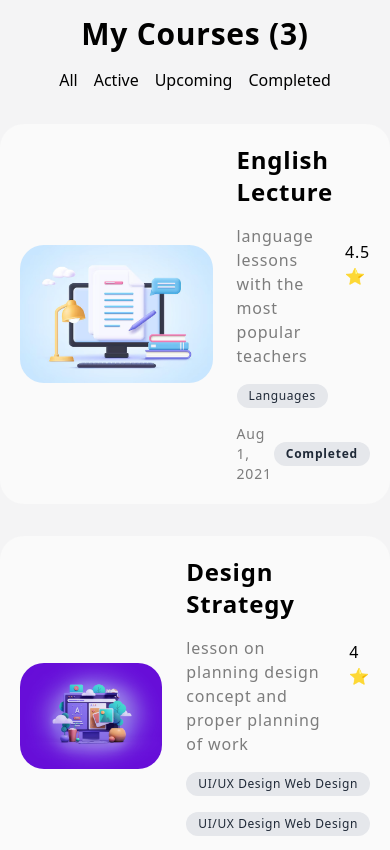
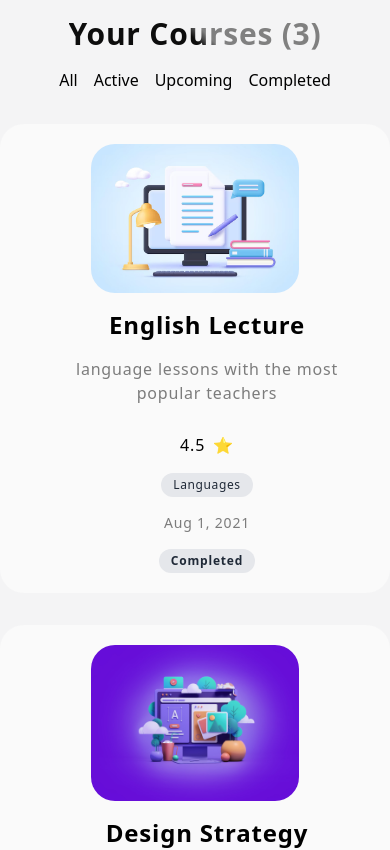
Before and after one commit to AmirHossein-Kargar/course-list-app, a React (Vite) app: page / in a window 390 px wide. Shown: the top 850 px of the page. Built offline with nearby package versions, Linux system fonts and the light colour scheme.

Commit message:
style: :iphone: Improve Responsive Design

```diff
--- a/index.html
+++ b/index.html
@@ -5,7 +5,7 @@
     <meta name="viewport" content="width=device-width, initial-scale=1.0" />
     <title>Course List Application</title>
     <link rel="stylesheet" href="src/output.css">
-    <link rel="shortcut icon" href="/public/images/fav-icon.png" type="image/x-icon">
+    <link rel="shortcut icon" href="/src//assets/images/fav-icon.png" type="image/x-icon">
   </head>
   <body>
     <div class="root"></div>
--- a/src/Components/CourseCard.jsx
+++ b/src/Components/CourseCard.jsx
@@ -1,7 +1,7 @@
 function CourseCard({ course }) {
   return (
     <div className="course-item p-5 rounded-3xl bg-zinc-50 mb-8 tracking-wider">
-      <div className="flex items-center">
+      <div className="flex flex-col sm:flex-row items-center">
         <div className="course-item__img">
           <img
             src={course.imageUrl}
@@ -26,12 +26,15 @@
 
 function CourseCardBody({ title, description, rate }) {
   return (
-    <div className="course-item__body flex justify-between items-center gap-3 flex-1">
-      <div>
+    <div className="course-item__body flex justify-between items-center gap-3 flex-1 flex-col sm:flex-row">
+      <div className="text-center sm:text-start mt-4 sm:mt-0">
         <h2 className="text-2xl font-extrabold">{title}</h2>
         <p className="text-base text-dark my-4">{description}</p>
       </div>
-      <div className="rate font-medium">{rate} ⭐</div>
+      <div className="rate font-medium flex justify-center items-center">
+        <span className="mr-2">{rate}</span>
+        <span>⭐</span>
+      </div>
     </div>
   );
 }
@@ -45,7 +48,7 @@
 
   return (
     <div className="course-item__footer">
-      <div className="tags flex gap-4 mb-4 flex-col w-max md:flex-row">
+      <div className="tags flex my-4 flex-col sm:flex-row items-center gap-4 sm:items-end sm:justify-start">
         {course.tags.map((tag) => (
           <span
             key={tag}
@@ -55,7 +58,7 @@
           </span>
         ))}
       </div>
-      <div className="caption flex items-center justify-between">
+      <div className="caption flex justify-center items-center flex-col gap-4 sm:flex-row sm:justify-between">
         <div className="date text-dark text-sm">
           {startedAt}
         </div>
--- a/src/Components/Header.jsx
+++ b/src/Components/Header.jsx
@@ -2,12 +2,12 @@
 function Header() {
   return (
     <div className="course-status flex gap-4 flex-col justify-center items-center">
-      <h1 className="text-3xl font-bold mt-4 tracking-wide">
-        My Courses (3)
+      <h1 className="text-3xl font-bold mt-4 tracking-wide text-gradient">
+        Your Courses (3)
       </h1>
       <div className="flex gap-4">
-        {courseStatus.map(status => {
-          return <button key={status}>{status}</button>
+        {courseStatus.map((status) => {
+          return <button key={status}>{status}</button>;
         })}
       </div>
     </div>
--- a/src/index.css
+++ b/src/index.css
@@ -1,8 +1,18 @@
 :root {
-    background-color: #f4f4f5;
-    max-width: 1280px;
-    margin: 0 auto
+  background-color: #f4f4f5;
+  max-width: 1280px;
+  margin: 0 auto;
 }
 @tailwind base;
 @tailwind components;
 @tailwind utilities;
+
+@layer components {
+  .text-gradient {
+ color: #0d0d0d;
+ background-image: linear-gradient(45deg, #0d0d0d 48%, #808080 54%);
+ background-clip: text;
+ -webkit-background-clip: text;
+ -webkit-text-fill-color: transparent;
+  }
+}
--- a/src/output.css
+++ b/src/output.css
@@ -1,7 +1,7 @@
 :root {
   background-color: #f4f4f5;
   max-width: 1280px;
-  margin: 0 auto
+  margin: 0 auto;
 }
 
 *, ::before, ::after {
@@ -55,7 +55,7 @@
   --tw-contain-size:  ;
   --tw-contain-layout:  ;
   --tw-contain-paint:  ;
-  --tw-contain-style:
+  --tw-contain-style:  ;
 }
 
 ::backdrop {
@@ -109,7 +109,7 @@
   --tw-contain-size:  ;
   --tw-contain-layout:  ;
   --tw-contain-paint:  ;
-  --tw-contain-style:
+  --tw-contain-style:  ;
 }
 
 /*
@@ -563,241 +563,340 @@
 .container {
   width: 100%;
   margin-right: auto;
-  margin-left: auto
+  margin-left: auto;
 }
 
 @media (min-width: 640px) {
   .container {
-    max-width: 640px
+    max-width: 640px;
   }
 }
 
 @media (min-width: 768px) {
   .container {
-    max-width: 768px
+    max-width: 768px;
   }
 }
 
 @media (min-width: 1024px) {
   .container {
-    max-width: 1024px
+    max-width: 1024px;
   }
 }
 
 @media (min-width: 1280px) {
   .container {
-    max-width: 1280px
+    max-width: 1280px;
   }
 }
 
 @media (min-width: 1536px) {
   .container {
-    max-width: 1536px
+    max-width: 1536px;
   }
+}
+
+.text-gradient {
+  color: #0d0d0d;
+  background-image: linear-gradient(45deg, #0d0d0d 48%, #808080 54%);
+  background-clip: text;
+  -webkit-background-clip: text;
+  -webkit-text-fill-color: transparent;
+}
+
+.m-4 {
+  margin: 1rem;
+}
+
+.mx-auto {
+  margin-left: auto;
+  margin-right: auto;
 }
 
 .my-4 {
   margin-top: 1rem;
-  margin-bottom: 1rem
+  margin-bottom: 1rem;
+}
+
+.my-8 {
+  margin-top: 2rem;
+  margin-bottom: 2rem;
 }
 
 .mb-4 {
-  margin-bottom: 1rem
+  margin-bottom: 1rem;
 }
 
 .mb-8 {
-  margin-bottom: 2rem
+  margin-bottom: 2rem;
+}
+
+.mr-2 {
+  margin-right: 0.5rem;
 }
 
 .mt-4 {
-  margin-top: 1rem
+  margin-top: 1rem;
 }
 
 .mt-8 {
-  margin-top: 2rem
+  margin-top: 2rem;
 }
 
 .flex {
-  display: flex
+  display: flex;
 }
 
 .h-auto {
-  height: auto
+  height: auto;
 }
 
 .w-52 {
-  width: 13rem
+  width: 13rem;
 }
 
 .w-max {
   width: -moz-max-content;
-  width: max-content
+  width: max-content;
+}
+
+.w-2\/4 {
+  width: 50%;
+}
+
+.w-auto {
+  width: auto;
+}
+
+.w-fit {
+  width: -moz-fit-content;
+  width: fit-content;
 }
 
 .flex-1 {
-  flex: 1 1 0%
+  flex: 1 1 0%;
 }
 
 .cursor-default {
-  cursor: default
+  cursor: default;
 }
 
 .cursor-pointer {
-  cursor: pointer
+  cursor: pointer;
 }
 
 .flex-col {
-  flex-direction: column
+  flex-direction: column;
+}
+
+.flex-wrap {
+  flex-wrap: wrap;
+}
+
+.items-start {
+  align-items: flex-start;
 }
 
 .items-center {
-  align-items: center
+  align-items: center;
+}
+
+.justify-center {
+  justify-content: center;
 }
 
 .justify-between {
-  justify-content: space-between
+  justify-content: space-between;
 }
 
 .gap-3 {
-  gap: 0.75rem
+  gap: 0.75rem;
 }
 
 .gap-4 {
-  gap: 1rem
+  gap: 1rem;
 }
 
 .justify-self-start {
-  justify-self: start
+  justify-self: start;
 }
 
 .overflow-hidden {
-  overflow: hidden
+  overflow: hidden;
 }
 
 .rounded-2xl {
-  border-radius: 1rem
+  border-radius: 1rem;
 }
 
 .rounded-3xl {
-  border-radius: 1.5rem
+  border-radius: 1.5rem;
 }
 
 .rounded-xl {
-  border-radius: 0.75rem
+  border-radius: 0.75rem;
 }
 
 .bg-gray-200 {
   --tw-bg-opacity: 1;
-  background-color: rgb(229 231 235 / var(--tw-bg-opacity))
+  background-color: rgb(229 231 235 / var(--tw-bg-opacity));
+}
+
+.bg-green-200 {
+  --tw-bg-opacity: 1;
+  background-color: rgb(187 247 208 / var(--tw-bg-opacity));
+}
+
+.bg-yellow-200 {
+  --tw-bg-opacity: 1;
+  background-color: rgb(254 240 138 / var(--tw-bg-opacity));
 }
 
 .bg-zinc-50 {
   --tw-bg-opacity: 1;
-  background-color: rgb(250 250 250 / var(--tw-bg-opacity))
-}
-
-.bg-yellow-200 {
-  --tw-bg-opacity: 1;
-  background-color: rgb(254 240 138 / var(--tw-bg-opacity))
-}
-
-.bg-yellow-100 {
-  --tw-bg-opacity: 1;
-  background-color: rgb(254 249 195 / var(--tw-bg-opacity))
-}
-
-.bg-green-200 {
-  --tw-bg-opacity: 1;
-  background-color: rgb(187 247 208 / var(--tw-bg-opacity))
+  background-color: rgb(250 250 250 / var(--tw-bg-opacity));
 }
 
 .p-5 {
-  padding: 1.25rem
+  padding: 1.25rem;
 }
 
 .px-3 {
   padding-left: 0.75rem;
-  padding-right: 0.75rem
+  padding-right: 0.75rem;
 }
 
 .py-1 {
   padding-top: 0.25rem;
-  padding-bottom: 0.25rem
+  padding-bottom: 0.25rem;
 }
 
 .pl-6 {
-  padding-left: 1.5rem
+  padding-left: 1.5rem;
 }
 
 .text-center {
-  text-align: center
+  text-align: center;
 }
 
 .text-2xl {
   font-size: 1.5rem;
-  line-height: 2rem
+  line-height: 2rem;
 }
 
 .text-3xl {
   font-size: 1.875rem;
-  line-height: 2.25rem
+  line-height: 2.25rem;
 }
 
 .text-base {
   font-size: 1rem;
-  line-height: 1.5rem
+  line-height: 1.5rem;
 }
 
 .text-sm {
   font-size: 0.875rem;
-  line-height: 1.25rem
+  line-height: 1.25rem;
+}
+
+.text-xl {
+  font-size: 1.25rem;
+  line-height: 1.75rem;
 }
 
 .text-xs {
   font-size: 0.75rem;
-  line-height: 1rem
+  line-height: 1rem;
 }
 
 .font-bold {
-  font-weight: 700
+  font-weight: 700;
 }
 
 .font-extrabold {
-  font-weight: 800
+  font-weight: 800;
 }
 
 .font-medium {
-  font-weight: 500
+  font-weight: 500;
 }
 
 .font-semibold {
-  font-weight: 600
+  font-weight: 600;
 }
 
 .capitalize {
-  text-transform: capitalize
+  text-transform: capitalize;
 }
 
 .tracking-wide {
-  letter-spacing: 0.025em
+  letter-spacing: 0.025em;
 }
 
 .tracking-wider {
-  letter-spacing: 0.05em
+  letter-spacing: 0.05em;
 }
 
 .text-dark {
   --tw-text-opacity: 1;
-  color: rgb(124 124 124 / var(--tw-text-opacity))
+  color: rgb(124 124 124 / var(--tw-text-opacity));
 }
 
 .text-gray-800 {
   --tw-text-opacity: 1;
-  color: rgb(31 41 55 / var(--tw-text-opacity))
+  color: rgb(31 41 55 / var(--tw-text-opacity));
+}
+
+@media (min-width: 640px) {
+  .sm\:mt-0 {
+    margin-top: 0px;
+  }
+
+  .sm\:flex-row {
+    flex-direction: row;
+  }
+
+  .sm\:items-start {
+    align-items: flex-start;
+  }
+
+  .sm\:justify-normal {
+    justify-content: normal;
+  }
+
+  .sm\:justify-start {
+    justify-content: flex-start;
+  }
+
+  .sm\:justify-between {
+    justify-content: space-between;
+  }
+
+  .sm\:gap-0 {
+    gap: 0px;
+  }
+
+  .sm\:text-start {
+    text-align: start;
+  }
 }
 
 @media (min-width: 768px) {
+  .md\:mx-0 {
+    margin-left: 0px;
+    margin-right: 0px;
+  }
+
+  .md\:my-0 {
+    margin-top: 0px;
+    margin-bottom: 0px;
+  }
+
+  .md\:mb-4 {
+    margin-bottom: 1rem;
+  }
+
   .md\:flex-row {
-    flex-direction: row
+    flex-direction: row;
   }
 }
```
